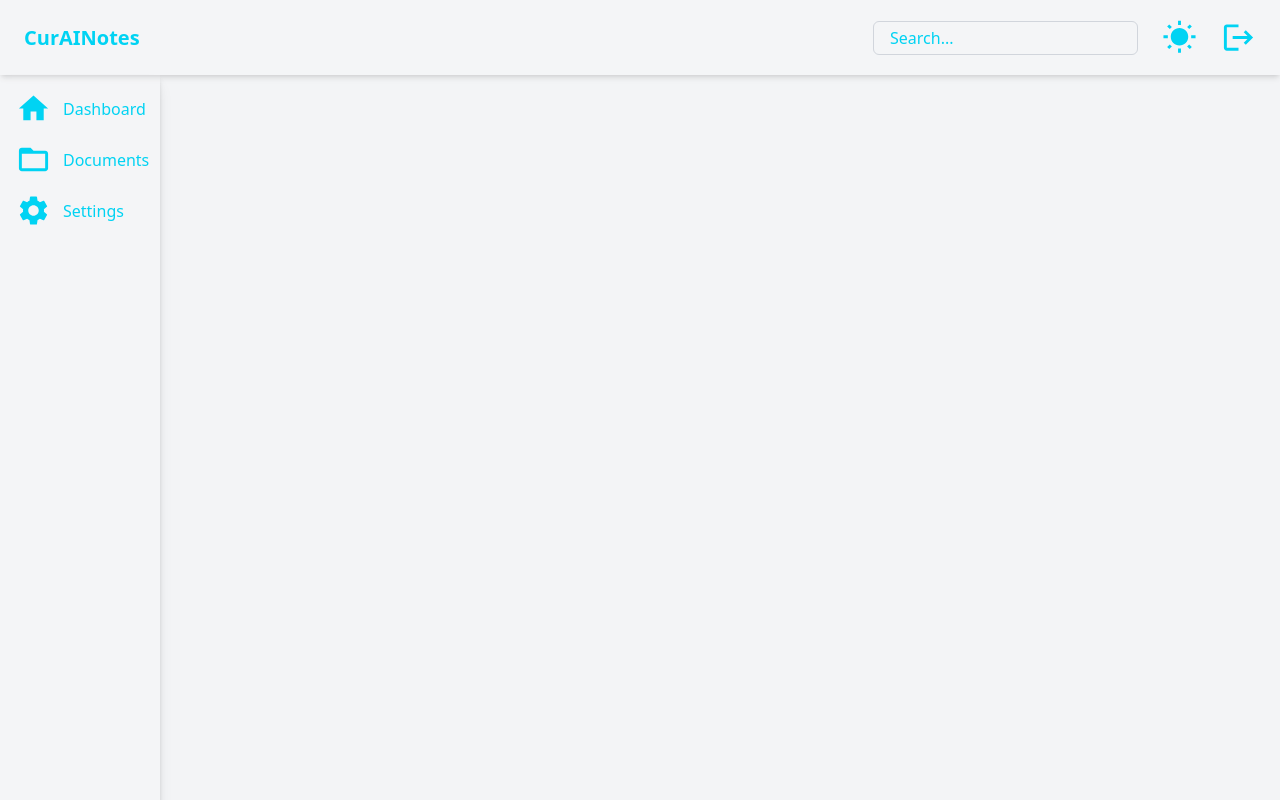
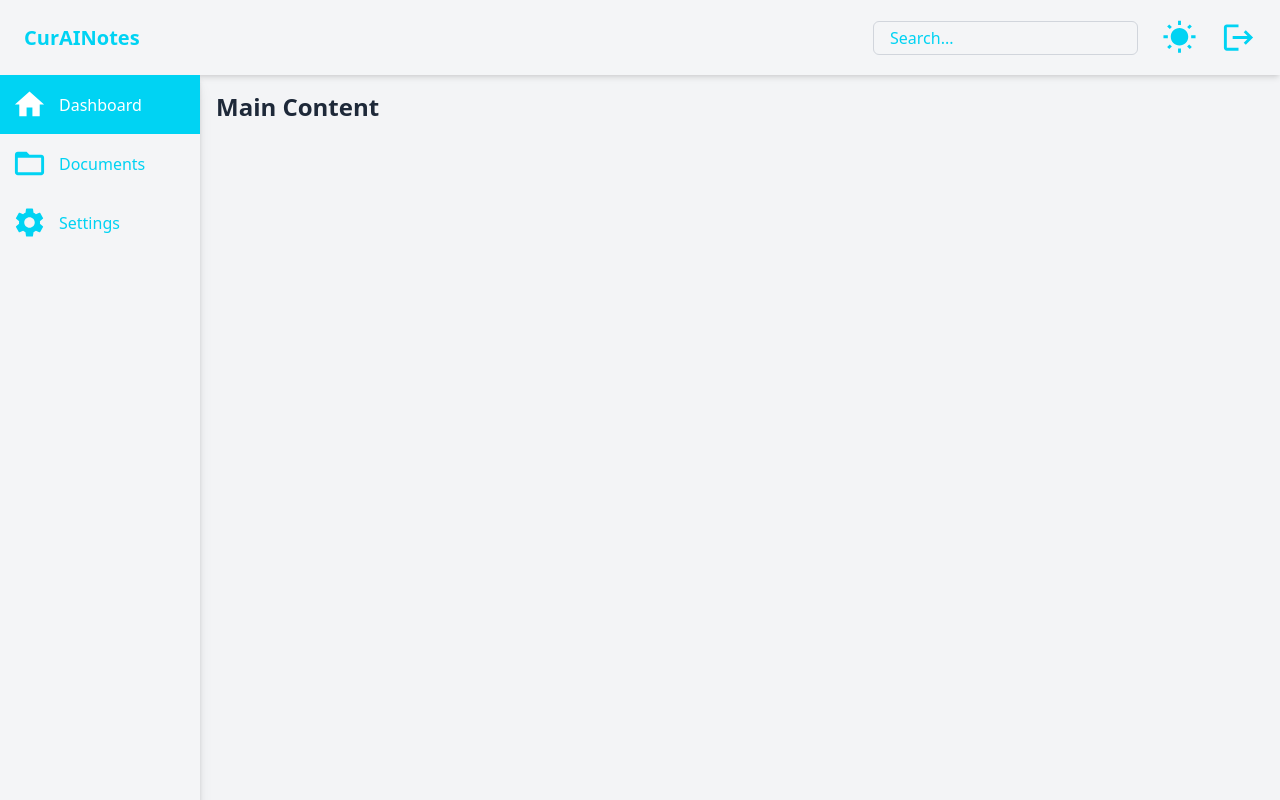
Before and after one commit to Markus-Scl/CuraiNotes, a React (Vite) app in the folder my-project/: page /home in a window 1280 px wide. Built offline with nearby package versions, Linux system fonts and the light colour scheme.

Commit message:
finished styling of side nav bar

```diff
--- a/my-project/src/index.css
+++ b/my-project/src/index.css
@@ -1,14 +1,18 @@
 @import "tailwindcss";
+@custom-variant dark (&:where(.dark, .dark *));
 
 html, body {
   height: 100%;
   margin: 0;
   padding: 0;
   overflow: hidden;  /* Prevent any scrolling */
+}
+
+html {
   @apply bg-gray-100 text-gray-800;
 }
 
-.dark body {
+html.dark {
   @apply bg-gray-900 text-white;
 }
 
--- a/my-project/src/pages/Main/MainPage.tsx
+++ b/my-project/src/pages/Main/MainPage.tsx
@@ -5,19 +5,21 @@ export default function MainPage() {
 	return (
 		<div className="h-screen flex flex-col">
 			{/* Top Navigation Bar */}
-
-			<div className="w-full ml-auto">
+			<div className="w-full">
 				<TopNavBar />
 			</div>
 
 			{/* Flex container for sidebar and main content */}
 			<div className="flex flex-1">
-				{/* Sidebar taking 20% of the screen width */}
-				<div className="w-1/8 shadow-md dark:bg-gray-800">
+				<div className="w-1/8 min-w-[200px] shadow-md dark:bg-gray-800">
 					<SideNavBar />
 				</div>
 
-				{/* Main content taking 80% of the screen width */}
+				{/* Main content taking remaining width */}
+				<div className="flex-1 p-4">
+					{/* Your main content goes here */}
+					<h1 className="text-2xl font-bold">Main Content</h1>
+				</div>
 			</div>
 		</div>
 	);
--- a/my-project/src/pages/Main/components/SideNavBar.tsx
+++ b/my-project/src/pages/Main/components/SideNavBar.tsx
@@ -1,20 +1,37 @@
 import {Home, FolderOpen, Settings} from '@mui/icons-material';
+import {useState} from 'react';
 
 export default function SideNavBar() {
+	const [active, setActive] = useState('Dashboard');
+
 	return (
-		<div className="h-screen bg-white/10 shadow-lg flex flex-col p-4 text-white">
+		<div className="h-screen bg-white/10 shadow-lg flex flex-col text-white w-full">
 			{/* Navigation Links */}
-			<nav className="flex flex-col space-y-4">
-				<a href="#" className="flex items-center space-x-3 text-cyan-400 hover:text-cyan-600 transition">
-					<Home fontSize="large" className="text-cyan-400" />
+			<nav className="flex flex-col w-full">
+				<a
+					href="#"
+					onClick={() => setActive('Dashboard')}
+					className={`flex items-center space-x-3 p-3 transition w-full
+		                ${active === 'Dashboard' ? 'bg-cyan-400 text-white' : ' text-cyan-400 hover:bg-gray-200 dark:hover:bg-gray-600'}`}>
+					<Home fontSize="large" />
 					<span>Dashboard</span>
 				</a>
-				<a href="#" className="flex items-center space-x-3 text-cyan-400 hover:text-cyan-600 transition">
-					<FolderOpen fontSize="large" className="text-cyan-400" />
+
+				<a
+					href="#"
+					onClick={() => setActive('Documents')}
+					className={`flex items-center space-x-3 p-3 transition w-full
+                        ${active === 'Documents' ? 'bg-cyan-400 text-white' : 'bg-transparent text-cyan-400 hover:bg-gray-200 dark:hover:bg-gray-600'}`}>
+					<FolderOpen fontSize="large" />
 					<span>Documents</span>
 				</a>
-				<a href="#" className="flex items-center space-x-3 text-cyan-400 hover:text-cyan-600 transition">
-					<Settings fontSize="large" className="text-cyan-400" />
+
+				<a
+					href="#"
+					onClick={() => setActive('Settings')}
+					className={`flex items-center space-x-3 p-3 transition w-full
+                        ${active === 'Settings' ? 'bg-cyan-400 text-white' : 'bg-transparent text-cyan-400 hover:bg-gray-200 dark:hover:bg-gray-600'}`}>
+					<Settings fontSize="large" />
 					<span>Settings</span>
 				</a>
 			</nav>
```
